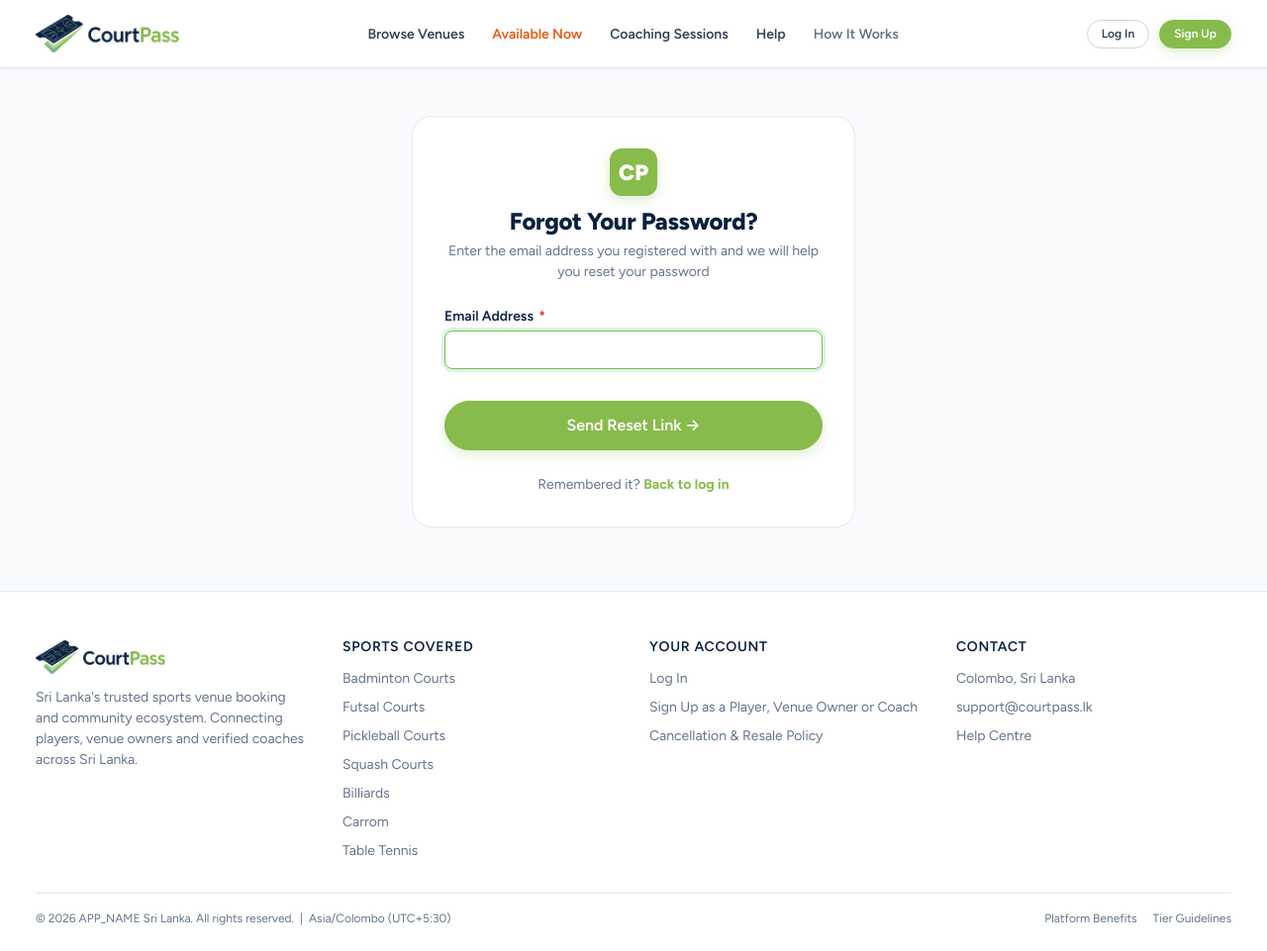
After one commit to abd-ameer/CourtPass, a PHP site: page /courtpass/forgot-password in a window 1280 px wide. The commit adds this page. Shown: the whole page at 99% size. Run offline with PHP 8.4, Linux system fonts and the light colour scheme; some libraries are stand-ins or nearby versions.

Commit message:
Add a forgot password page linked from the login page

```diff
--- a/app/controllers/AuthController.php
+++ b/app/controllers/AuthController.php
@@ -33,6 +33,30 @@ class AuthController extends Controller
 
         Auth::login($user);
         $this->redirect(Auth::homeUrl());
+    }
+
+    public function forgotPassword(): void
+    {
+        $this->redirectIfLoggedIn();
+        $this->view('auth/forgot-password', ['title' => 'Forgot Password', 'old' => [], 'errors' => []]);
+    }
+
+    public function sendResetLink(): void
+    {
+        $this->verifyCsrf();
+        $this->redirectIfLoggedIn();
+        $input = ['email' => trim((string) $this->request->input('email', ''))];
+
+        $v = (new Validator($input))->required('email', 'Email')->email('email');
+        if ($v->fails()) {
+            http_response_code(422);
+            $this->view('auth/forgot-password', ['title' => 'Forgot Password', 'old' => $input, 'errors' => $v->errors()]);
+            return;
+        }
+
+        // Same reply for every address, so the page never reveals which emails have accounts.
+        Session::flash('info', 'Password reset by email is not available yet. To reset your password, email support@courtpass.lk from the address you registered with.');
+        $this->redirect('/forgot-password');
     }
 
     public function logout(): void
--- /dev/null
+++ b/app/views/auth/forgot-password.php
@@ -0,0 +1,42 @@
+<?php
+/** @var array $old @var array $errors */
+$invalid = fn (string $f) => isset($errors[$f]) ? ' is-invalid' : '';
+?>
+<div style="padding: var(--space-12) 0 var(--space-16);">
+    <div class="container" style="max-width: 480px;">
+        <div class="card" style="padding: var(--space-8); border-radius: var(--radius-2xl); box-shadow: var(--shadow-elevation);">
+
+            <div style="text-align: center; margin-bottom: var(--space-6);">
+                <div style="width: 48px; height: 48px; background: var(--color-primary); border-radius: 12px; display: inline-flex; align-items: center; justify-content: center; color: white; font-weight: 900; font-size: 22px; box-shadow: var(--shadow-brand); margin-bottom: 12px;">
+                    CP
+                </div>
+                <h1 style="font-size: var(--font-size-xl); margin-bottom: 4px;">Forgot Your Password?</h1>
+                <p class="text-sm" style="color: var(--color-text-muted);">
+                    Enter the email address you registered with and we will help you reset your password
+                </p>
+            </div>
+
+            <form id="forgotPasswordForm" method="POST" action="<?= url('/forgot-password') ?>" novalidate>
+                <?= csrf_field() ?>
+                <div class="form-group">
+                    <label class="form-label" for="forgotEmail">Email Address <span class="required-star">*</span></label>
+                    <input type="email" name="email" id="forgotEmail" class="form-control<?= $invalid('email') ?>" value="<?= e($old['email'] ?? '') ?>" maxlength="191" autocomplete="email" required autofocus>
+                    <span class="form-feedback invalid"><?= e($errors['email'] ?? '') ?></span>
+                </div>
+
+                <button type="submit" class="btn btn-primary btn-block btn-lg" style="margin-top: var(--space-4);">
+                    Send Reset Link &rarr;
+                </button>
+            </form>
+
+            <div style="text-align: center; margin-top: var(--space-6); font-size: var(--font-size-sm); color: var(--color-text-muted);">
+                Remembered it? <a href="<?= url('/login') ?>" style="font-weight: 700;">Back to log in</a>
+            </div>
+
+        </div>
+    </div>
+</div>
+
+<script>
+document.addEventListener('DOMContentLoaded', () => CourtPassApp.setupFormValidation('forgotPasswordForm'));
+</script>
--- a/app/views/auth/login.php
+++ b/app/views/auth/login.php
@@ -30,6 +30,9 @@ $invalid = fn (string $f) => isset($errors[$f]) ? ' is-invalid' : '';
                         <input type="password" name="password" id="loginPassword" class="form-control<?= $invalid('password') ?>" autocomplete="current-password" required>
                     </div>
                     <span class="form-feedback invalid"><?= e($errors['password'] ?? '') ?></span>
+                    <div style="text-align: right; margin-top: 6px; font-size: var(--font-size-sm);">
+                        <a href="<?= url('/forgot-password') ?>">Forgot password?</a>
+                    </div>
                 </div>
 
                 <button type="submit" class="btn btn-primary btn-block btn-lg" style="margin-top: var(--space-4);">
--- a/config/routes.php
+++ b/config/routes.php
@@ -15,6 +15,8 @@ $router->get('/api/health', [SystemController::class, 'health']);
 // ---------- Member A: Accounts, Booking Engine, Reliability ----------
 $router->get('/login', [AuthController::class, 'login']);
 $router->post('/login', [AuthController::class, 'authenticate']);
+$router->get('/forgot-password', [AuthController::class, 'forgotPassword']);
+$router->post('/forgot-password', [AuthController::class, 'sendResetLink']);
 $router->post('/logout', [AuthController::class, 'logout'], ['*']);
 $router->get('/register', [AuthController::class, 'chooseRole']);
 $router->get('/register/customer', [AuthController::class, 'customerForm']);
```
